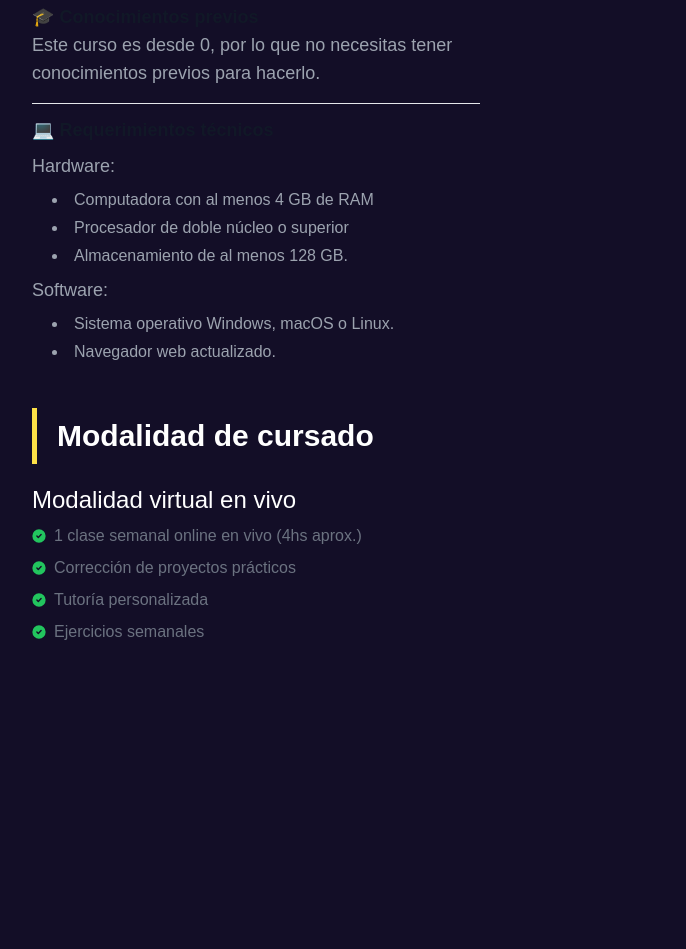
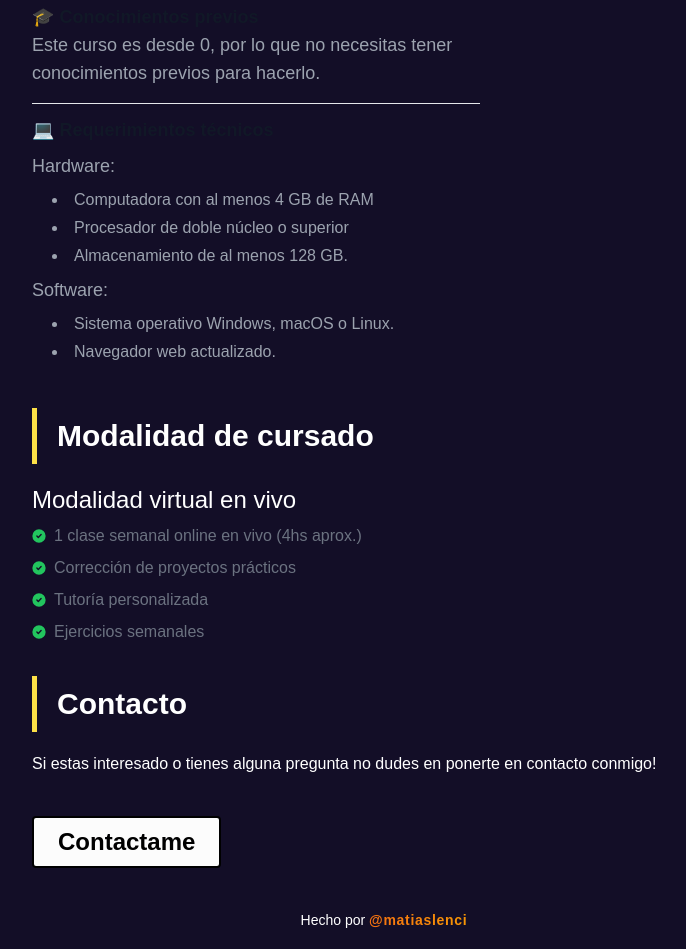
Before and after one commit to matiaslenci/curso-programacion, an Astro site: page / in a window 1280 px wide. Shown: the part 1763-2712 px from the top of the page, without its empty margins (256-942 px from the left). Before the commit the page ends 2439 px from the top, so only its background shows below. Built offline with nearby package versions, Linux system fonts and the light colour scheme; Astro itself is replaced by a stand-in of ours.

Commit message:
add contact section

```diff
--- a/src/pages/index.astro
+++ b/src/pages/index.astro
@@ -4,6 +4,9 @@ import Header from "../sections/Header.astro";
 import PrerequisitesSection from "../sections/PrerequisitesSection.astro";
 import ThemeLineSection from "../sections/ThemeLineSection.astro";
 import ModalitySection from "../sections/ModalitySection.astro";
+import ProfessorSection from "../sections/ProfessorSection.astro";
+import Footer from "../sections/Footer.astro";
+import ContactSection from "../sections/ContactSection.astro";
 ---
 
 <html lang="en">
@@ -14,11 +17,14 @@ import ModalitySection from "../sections/ModalitySection.astro";
     <meta name="generator" content={Astro.generator} />
     <title>Curso de desarrollo web Full Stack | Matias Lenci</title>
   </head>
-  <body class="max-w-3xl mx-auto min-h-screen px-6 sm:px-8  text-white">
-	<Header/>
-  <ThemeLineSection/>
-  <PrerequisitesSection/>
-  <ModalitySection/>
+  <body class="max-w-3xl mx-auto min-h-screen px-6 sm:px-8 text-white">
+    <Header />
+    <ThemeLineSection />
+    <PrerequisitesSection />
+    <ModalitySection />
+    <!--    <ProfessorSection /> -->
+    <ContactSection />
+    <Footer />
   </body>
 
   <style is:global>
@@ -26,9 +32,5 @@ import ModalitySection from "../sections/ModalitySection.astro";
       background-color: rgb(19, 14, 39);
       font-family: "Space Grotesk Variable", sans-serif;
     }
-
-
   </style>
-
-
 </html>
--- /dev/null
+++ b/src/sections/ContactSection.astro
@@ -0,0 +1,17 @@
+---
+import Title from "../components/Title.astro";
+const URL = 'https://wa.link/sv59mb'
+---
+
+<section class="mb-8">
+  <Title>Contacto</Title>
+  <p>
+    Si estas interesado o tienes alguna pregunta no dudes en ponerte en contacto
+    conmigo!
+  </p>
+  <div class="flex flex-row justify-start w-full items-center my-10">
+    <a href={URL} class="text-2xl inline-block hover:rotate-1 px-6 py-2 z-10 opacity-[99%] font-semibold bg-white border-2 border-black text-black rounded hover:scale-125 transition-all">
+      Contactame
+      </a>
+</div>
+</section>
--- /dev/null
+++ b/src/sections/Footer.astro
@@ -0,0 +1,44 @@
+<footer class="text-sm leading-[1.75] my-4">
+  <div>
+    Hecho por
+    <a
+      class="unset gradient-link tracking-wider font-bold bg-clip-text text-transparent bg-gradient-to-r from-[#f57111] to-[#f79605] hover:after:bg-gradient-to-r hover:after:from-[#f57111] hover:after:to-[#f79605]"
+      href={"https://portfolio-matiaslenci.vercel.app/"}
+      target="_blank"
+    >
+      @matiaslenci</a
+    >
+  </div>
+</footer>
+
+<style>
+  footer {
+    grid-area: footer;
+    text-align: center;
+    display: flex;
+    align-items: center;
+    justify-content: center;
+  }
+
+  .gradient-link {
+    position: relative;
+    box-decoration-break: clone;
+    text-decoration: none;
+  }
+
+  .gradient-link:hover:after {
+    transform: translateZ(0) scale(1);
+  }
+
+  .gradient-link:after {
+    left: 0;
+    right: 0;
+    bottom: -2px;
+    content: "";
+    height: 2px;
+    position: absolute;
+    transform: translateZ(0) scaleX(0);
+    transform-origin: left center;
+    transition: all 0.15s ease-in-out;
+  }
+</style>
--- /dev/null
+++ b/src/sections/ProfessorSection.astro
@@ -0,0 +1,5 @@
+---
+import Title from "../components/Title.astro";
+---
+
+<Title>Quién dicta el curso?</Title>
```
